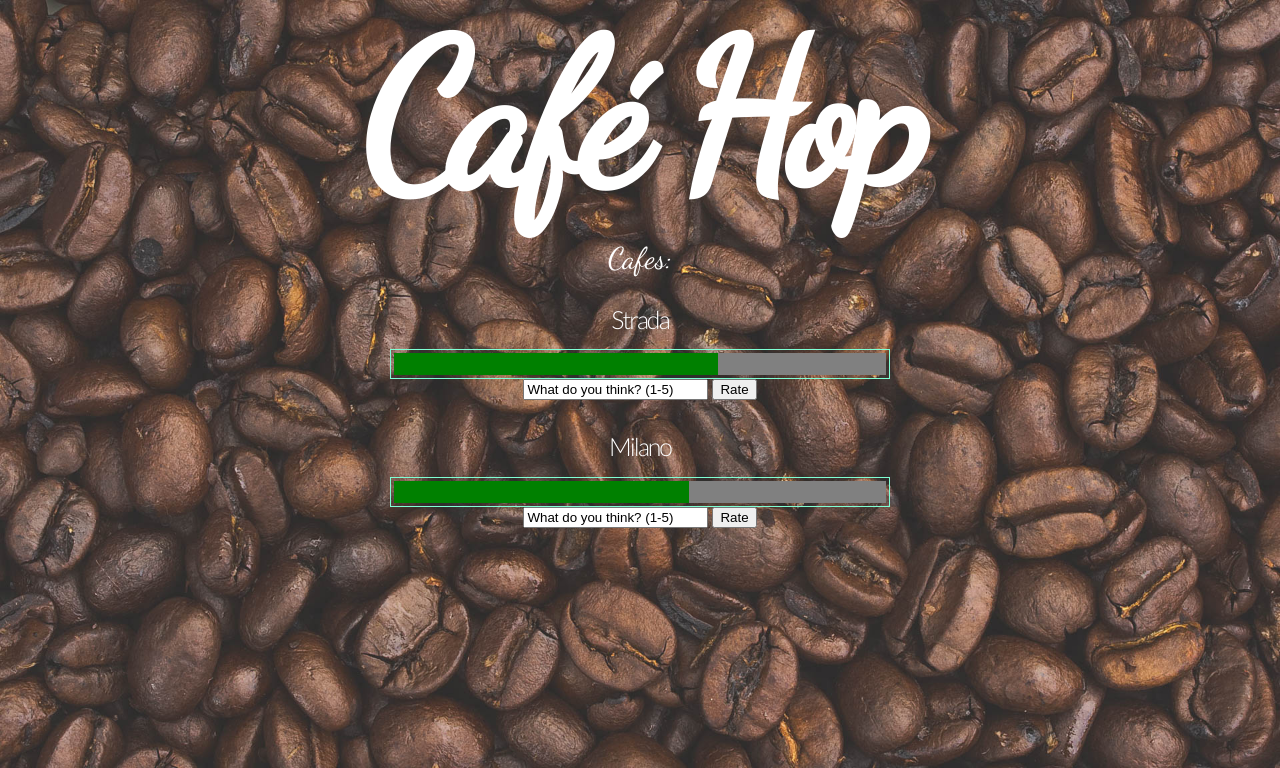
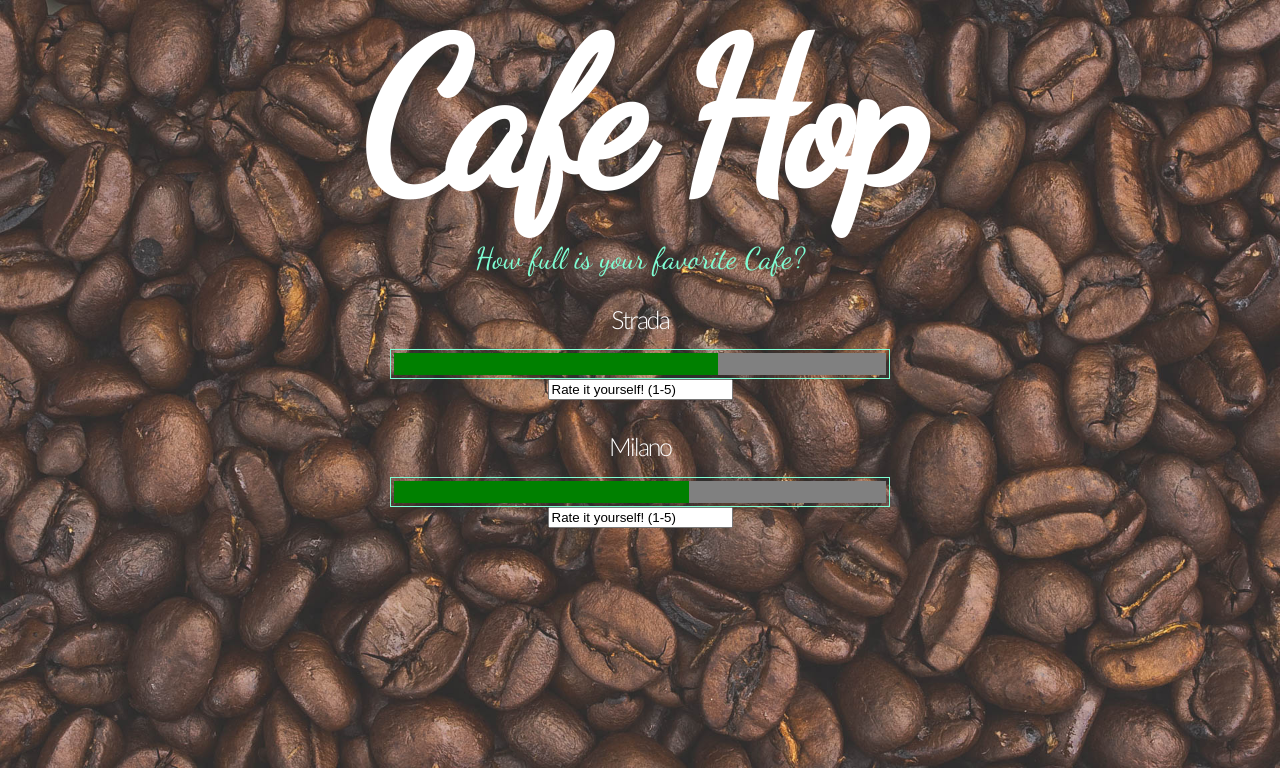
Before and after one commit to rahdor/cafe_hop, a Django app: page /cafe_hop/ in a window 1280 px wide. Shown: the top 768 px of the page. Run offline with Django 3.2, Linux system fonts and the light colour scheme; data comes from the database, SQL or seed files in the repository; both versions use the stored data as it was after the commit; some libraries are stand-ins or nearby versions; some web fonts are replaced.

Commit message:
got rid of button, changed colors/look

```diff
--- a/cafe_hop/static/cafe_hop/style.css
+++ b/cafe_hop/static/cafe_hop/style.css
@@ -43,7 +43,7 @@ li a:hover{
 	text-align: center;
 	padding: 0;
 	margin: 0;
-	color: white;
+	color: aquamarine;
 	/*font-family: 'Lato', sans-serif;	*/
 	font-family: 'Dancing Script', cursive;
 	font-size: 30px;
@@ -96,11 +96,12 @@ body{
 }
 
 progress {
- height:30px;
- width: 500px;
- border: 1px solid aquamarine ;
- position: relative;
- padding: 3px;
+
+	 height:30px;
+	 width: 500px;
+	 border: 1px solid aquamarine ;
+	 position: relative;
+	 padding: 3px;
 
 }
 
--- a/cafe_hop/templates/cafe_hop/index.html
+++ b/cafe_hop/templates/cafe_hop/index.html
@@ -19,8 +19,9 @@
 {% endif %}
 
 <div id = 'title-font'>
-	<h1>Café Hop</h1>
-	<p>Cafes:</p>
+	<h1>Cafe Hop</h1>
+	<p>How full is your favorite Cafe?</p>
+<!-- 	<p>Cafés:</p> -->
 
 
 
@@ -35,10 +36,10 @@
 
 
 			<form action="/cafe_hop/rate/{{ key.id }}/" method="POST">
-				<input type="integer" name = "rating" value = "What do you think? (1-5)"/>
+				<input type="integer" name = "rating" value = "Rate it yourself! (1-5)"/>
     			{% csrf_token %}
 			    {{ form.as_p }}
-			   	<input type="submit" name = "Rate" value = "Rate" style = .myButton/>
+
 
 			</form>
 
--- a/cafe_hop/templates/cafe_hop/rate.html
+++ /dev/null
@@ -1,5 +0,0 @@
-<form action="/cafe_hop/" method="POST">
-    {% csrf_token %}
-    {{ form }}
-    <input type="submit" value="Submit" />
-</form>
--- a/cafe_hop/views.py
+++ b/cafe_hop/views.py
@@ -40,7 +40,7 @@ def rate(request, cafe_id):
 			return redirect('/cafe_hop/')
 		cafe = Cafe.objects.get(id = cafe_id)
 		now = datetime.now()
-		if (value > 5 or value < 1):
+		if (value > 5 or value < 0):
 			messages.add_message(request, messages.INFO, 'please choose rating from 1-5')
 			return redirect('/cafe_hop/')
 		rating = Rating(value = value, cafe = cafe, time = now)
```
Also changed, not shown: db.sqlite3, 1 other file.
